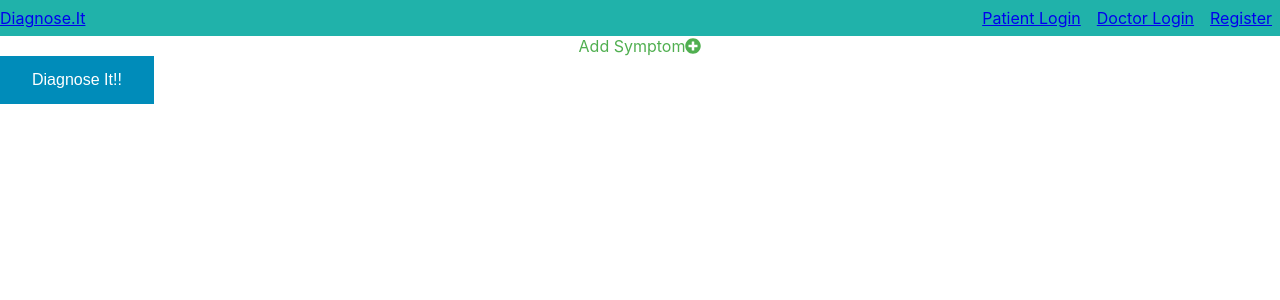
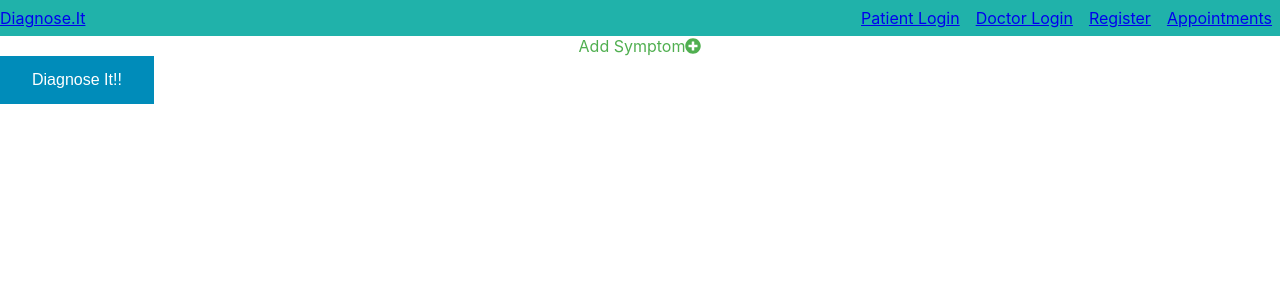
Before and after one commit to nvTwistt/final_project, a React (Create React App) app: page / in a window 1280 px wide. Shown: the top 300 px of the page. Built offline with nearby package versions, Linux system fonts and the light colour scheme.

Commit message:
added appointments to nav bar

```diff
--- a/src/components/NavigationBar.js
+++ b/src/components/NavigationBar.js
@@ -16,6 +16,9 @@ export default function NavigationBar(props) {
         <li>
           <Link to={'/register'}>Register</Link>
         </li>
+        <li>
+          <Link to={'/appointments'}>Appointments</Link>
+        </li>
       </ul>
     </nav>
   );
```
